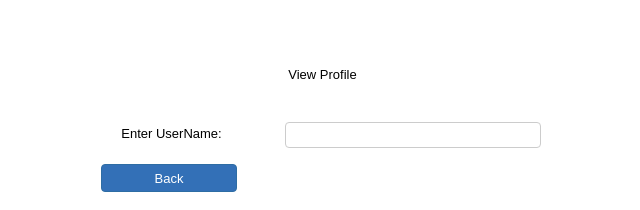
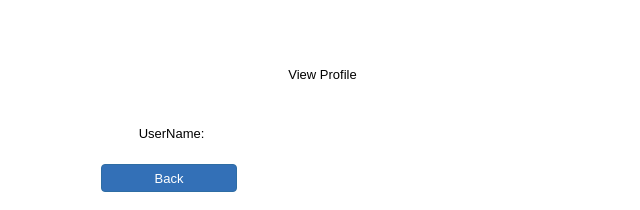
Before and after one commit to shubhamashtaputre/EmployeePortal, an Angular app: page /view in a window 1280 px wide. Shown: the top 210 px of the page, without its empty margins (58-698 px from the left). Built offline with nearby package versions, Linux system fonts and the light colour scheme.

Commit message:
updated view html page

```diff
--- a/src/app/view/view.component.css
+++ b/src/app/view/view.component.css
@@ -46,6 +46,24 @@ input:focus, textarea:focus, select:focus
    margin: 0;
    text-align: center;
    vertical-align: top;
+   position:absolute;left:159px;top:120px;width:133px;height:20px;line-height:20px;z-index:0;
+}
+#lblUserLoadedName
+{
+   border: 0px solid #CCCCCC;
+   border-radius: 4px;
+   background-color: transparent;
+   background-image: none;
+   color: #000000;
+   font-family: Arial;
+   font-weight: normal;
+   font-style: normal;
+   font-size: 13px;
+   padding: 4px 4px 4px 4px;
+   margin: 0;
+   text-align: center;
+   vertical-align: top;
+   position:absolute;left:300px;top:120px;width:133px;height:20px;line-height:20px;z-index:0;
 }
 #lblFormTitle
 {
@@ -62,6 +80,7 @@ input:focus, textarea:focus, select:focus
    margin: 0;
    text-align: center;
    vertical-align: top;
+   position:absolute;left:162px;top:61px;width:429px;height:20px;line-height:20px;z-index:1;
 }
 #txtUsername
 {
@@ -100,6 +119,7 @@ input:focus, textarea:focus, select:focus
    text-align: center;
    -webkit-appearance: none;
    margin: 0;
+   position:absolute;left:159px;top:164px;width:136px;height:28px;z-index:3;
 }
 h1, .h1
 {
--- a/src/app/view/view.component.html
+++ b/src/app/view/view.component.html
@@ -1,7 +1,12 @@
 <link href="view.component.css" rel="stylesheet">
-<label for="" id="lblUserName" style="position:absolute;left:159px;top:120px;width:133px;height:20px;line-height:20px;z-index:0;">Enter UserName:</label>
-<label for="" id="lblFormTitle" style="position:absolute;left:162px;top:61px;width:429px;height:20px;line-height:20px;z-index:1;">View Profile</label>
-<input type="text" id="txtUsername" style="position:absolute;left:343px;top:122px;width:246px;height:16px;z-index:2;" name="Editbox1" value={{viewUserName}} spellcheck="false">
+<label for="" id="lblUserName">UserName:</label>
+<label for="" id="lblFormTitle">View Profile</label>
+
+<!--<input type="text" id="txtUsername" style="position:absolute;left:343px;top:122px;width:246px;
+height:16px;z-index:2;" name="Editbox1" value={{viewUserName}} spellcheck="false">-->
+
+<label for="" id="lblUserLoadedName">{{viewUserName}}</label>
+
 <a routerLink="/home">
-<input type="button" id="btnHome" name="homeButton" value="Back" style="position:absolute;left:159px;top:164px;width:136px;height:28px;z-index:3;">
+<input type="button" id="btnHome" name="homeButton" value="Back">
 </a>
```
